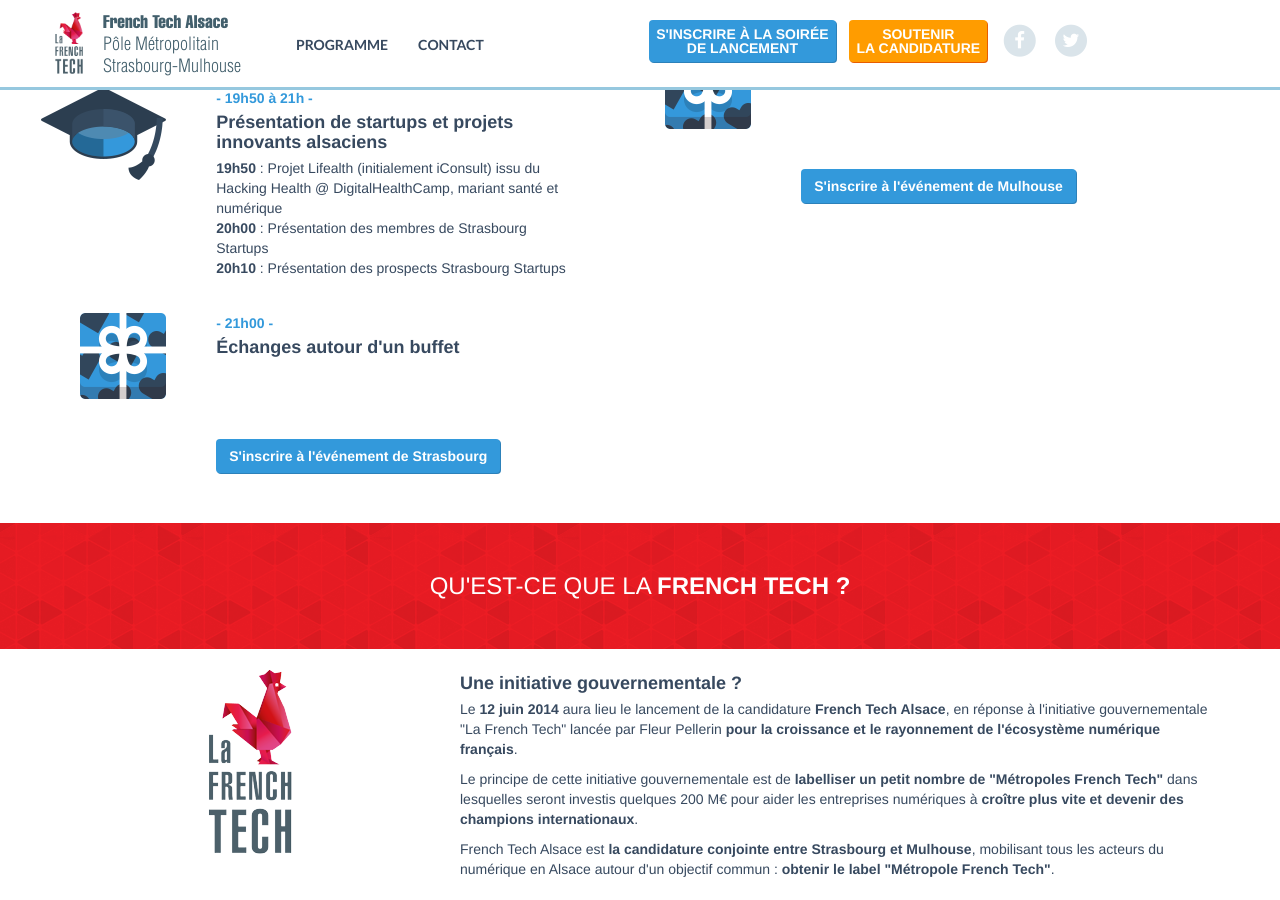
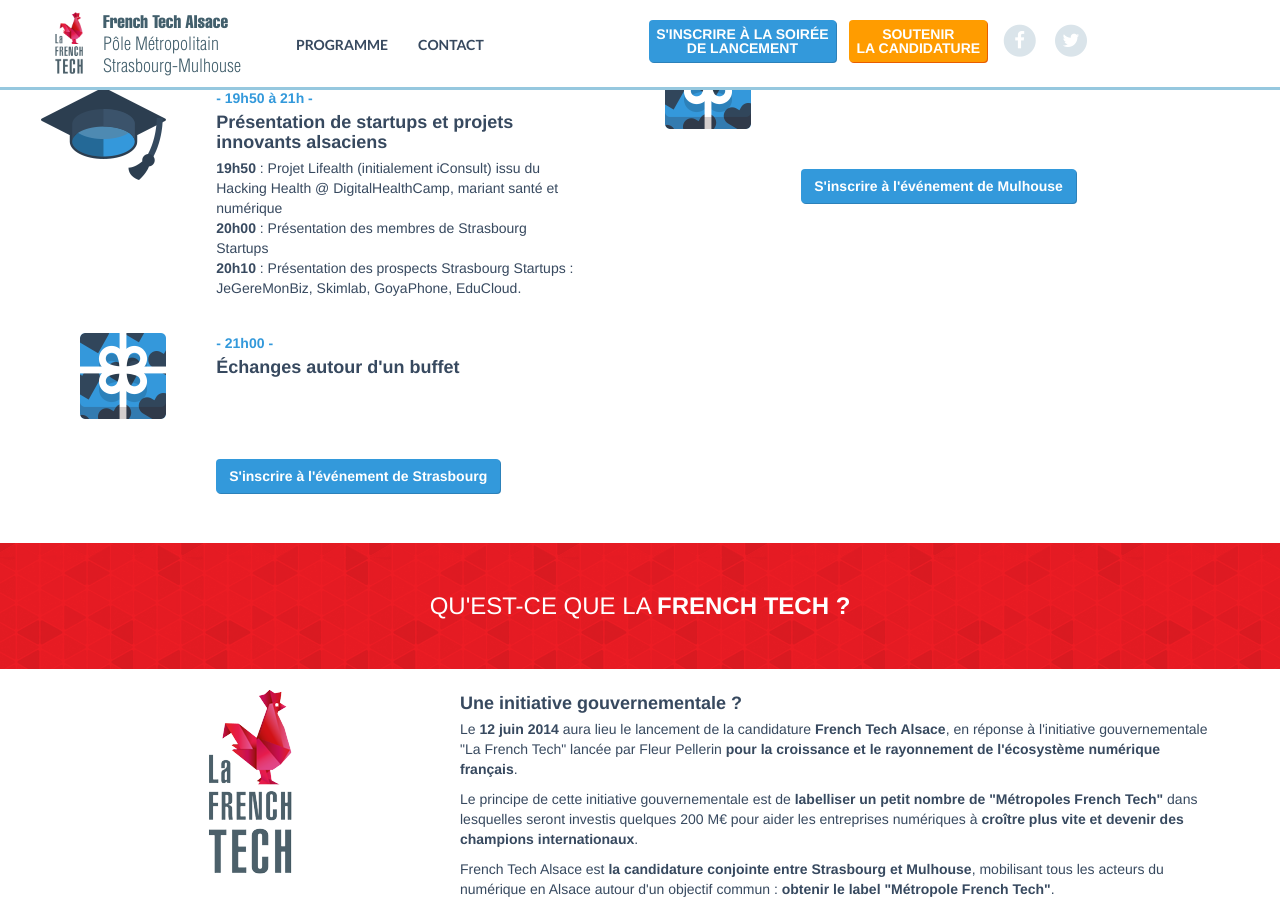
Before and after one commit to AlsaceDigitale/lancement-frenchtechalsace, a Jekyll site: the page built from index.html, in a window 1280 px wide and 900 px high, scrolled down 1770 px. Built offline with Jekyll 4.4.1, drawn with Linux system fonts in a browser that asks for light colours; nearby versions of some CDN libraries.

Commit message:
prospects Strasbourg Startups

```diff
--- a/_includes/programme_strasbourg.html
+++ b/_includes/programme_strasbourg.html
@@ -50,7 +50,7 @@
     <ul class="list-unstyled">
       <li><strong>19h50</strong> : Projet <a href="http://www.lifealth.com" class="silent" target="_blank">Lifealth</a> (initialement iConsult) issu du <a href="http://digitalhealthcamp.eu" class="silent" target="_blank">Hacking Health @ DigitalHealthCamp</a>, mariant santé et numérique</li>
       <li><strong>20h00</strong> : Présentation des membres de <a href="http://www.strasbourg-startups.com" class="silent" target="_blank">Strasbourg Startups</a></li>
-      <li><strong>20h10</strong> : Présentation des prospects <a href="http://www.strasbourg-startups.com" class="silent" target="_blank">Strasbourg Startups</a></li>
+      <li><strong>20h10</strong> : Présentation des prospects <a href="http://www.strasbourg-startups.com" class="silent" target="_blank">Strasbourg Startups</a> : JeGereMonBiz, Skimlab, GoyaPhone, EduCloud.</li>
     </ul>
   </div>
 </div>
```
